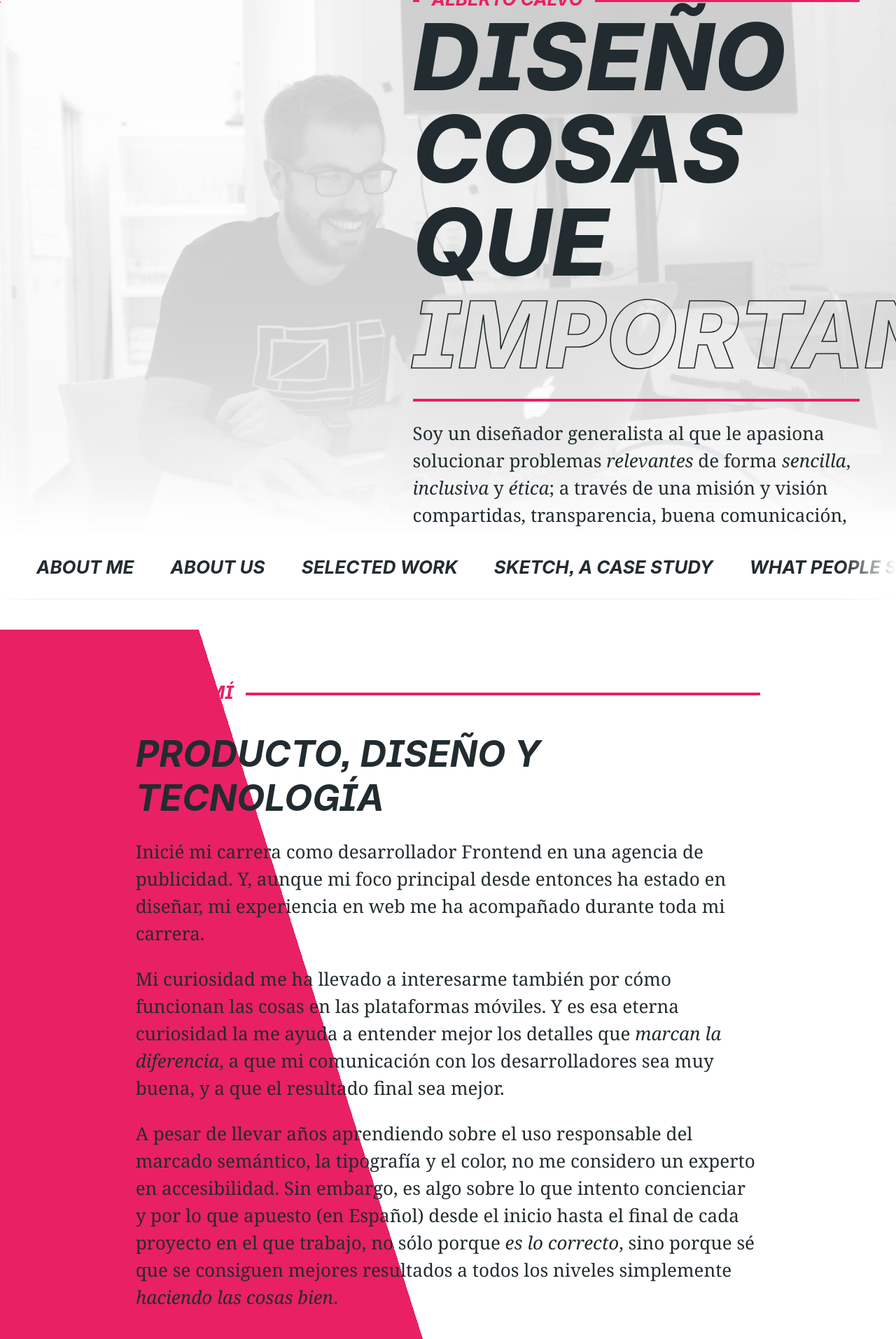
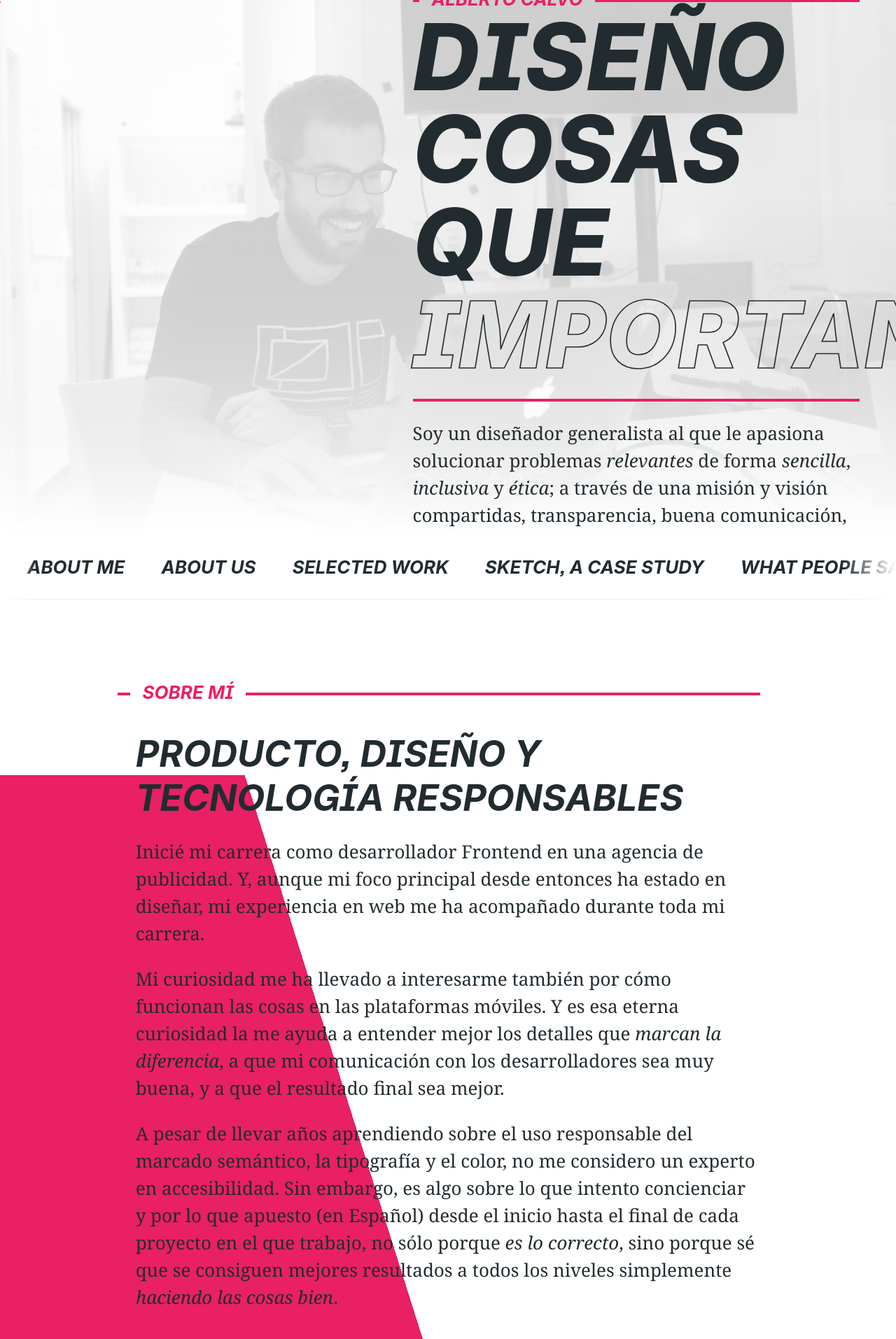
Before and after one commit to intemperie/intemperie.me, a Jekyll site: the page built from _pages/hey/hey.html, in a window 1280 px wide. Shown: the top 1914 px of the page at 70% size. Built offline with Jekyll 4.4.1, drawn with Linux system fonts in a browser that asks for light colours; some web fonts are replaced.

Commit message:
small layout fixes

```diff
--- a/_pages/hey/hey.html
+++ b/_pages/hey/hey.html
@@ -27,7 +27,7 @@
 
   <article id="about-me" class="about">
     <h2 class="display display5 caption">Sobre mí</h2>
-    <h3 class="display">Producto, diseño y tecnología</h3>
+    <h3 class="display">Producto, diseño y tecnología responsables</h3>
     <p>Inicié mi carrera como desarrollador Frontend en una agencia de publicidad. Y, aunque mi foco principal desde entonces ha estado en diseñar, mi experiencia en web me ha acompañado durante toda mi carrera.</p>
 
     <p>Mi curiosidad me ha llevado a interesarme también por cómo funcionan las cosas en las plataformas móviles. Y es esa eterna curiosidad la me ayuda a entender mejor los detalles que <em>marcan la diferencia</em>, a que mi comunicación con los desarrolladores sea muy buena, y a que el resultado final sea mejor.</p>
--- a/_sass/base/_typography.scss
+++ b/_sass/base/_typography.scss
@@ -105,11 +105,11 @@
   transform: translateX(-1rem);
 }
 
-.caption + :is(h2, h3, h4, h5, h6) {
+.caption + .display {
   margin-top: var(--font-space-lg);
 }
 
-:is(h1, h2, h3, h4, h5, h6) + p {
+.display + p {
   margin-top: 0;
 }
 
--- a/_sass/components/_masthead.scss
+++ b/_sass/components/_masthead.scss
@@ -64,3 +64,7 @@
   padding-bottom: var(--font-space-md);
   border-bottom: .16rem solid var(--color-accent);
 }
+
+.masthead img {
+  display: block;
+}
--- a/_sass/components/_navigation-main.scss
+++ b/_sass/components/_navigation-main.scss
@@ -2,7 +2,7 @@
   border-bottom: 1px solid var(--color-border);
   display: grid;
   width: 100%;
-  overflow-x: auto;
+  overflow-x: scroll;
   -webkit-mask-image: linear-gradient(to right, hsla(0,0%,0%,0) 0%, hsla(0,0%,0%,1) 4%, hsla(0,0%,0%,1) 94%, hsla(0,0%,0%,0) 100%);
 }
 
@@ -15,7 +15,7 @@
   width: 100%;
   justify-content: space-around;
   max-width: 62.5rem;
-  padding: 1rem;
+  padding: 1rem .5rem;
   margin: 0 auto;
 }
 
--- a/_sass/layout/_layout.scss
+++ b/_sass/layout/_layout.scss
@@ -51,7 +51,7 @@
   position: fixed;
   left: 0;
   top: .158rem;
-  bottom: 0;
+  bottom: -8rem;
   width: 100%;
   background: var(--background-color);
   z-index: -1;
```
